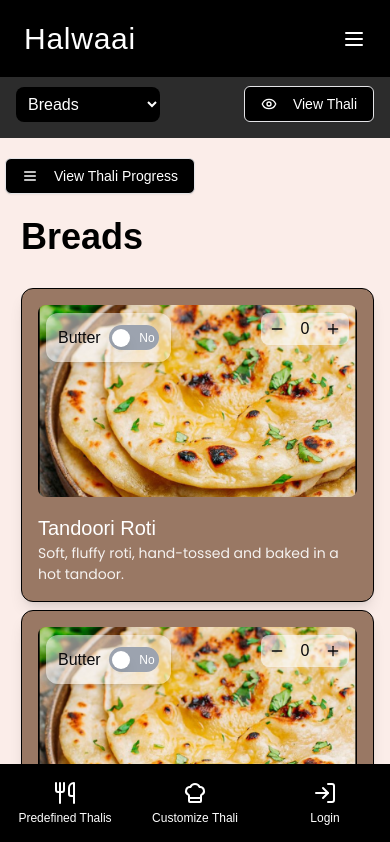
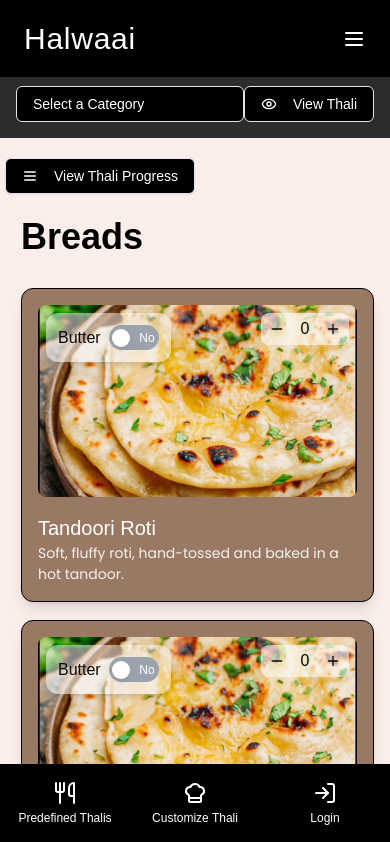
Before and after one commit to Ramsha42001/halwaai-ui, a Next.js app: page /user in a window 390 px wide. Shown: the top 842 px of the page. Built offline with nearby package versions, Linux system fonts and the light colour scheme; a web font is replaced by a local one.

Commit message:
added responsiveness

```diff
--- a/src/app/admin/menuItems/page.tsx
+++ b/src/app/admin/menuItems/page.tsx
@@ -128,7 +128,7 @@ export default function MenuPage() {
           </div>
         </div>
 
-        <div className="grid grid-cols-1 sm:grid-cols-2 lg:grid-cols-3 gap-4 md:gap-6">
+        <div className="grid grid-cols-1 sm:grid-cols-2 lg:grid-cols-3 gap-4 md:gap-6 mb-[100px]">
           <MenuItemCard
             title="Gulab Jamun"
             description="Sweet dumplings soaked in sugar syrup"
--- a/src/app/admin/page.tsx
+++ b/src/app/admin/page.tsx
@@ -10,7 +10,7 @@ export default function MenuPage() {
 
   return (
     <div className="min-h-screen bg-[#fff5f5] text-[black] flex-column">
-      <div className="bg-[#F4CE14] w-[full] h-[70px] fixed top-[70px] left-0 right-0 flex items-center justify-end">
+      <div className="bg-[#F4CE14] w-[full] h-[50px] fixed top-[70px] left-0 right-0 flex items-center justify-end">
         <Button onClick={() => router.push('/admin/menuItems')} className="w-auto h-[40px] bg-[white] text-black border border-black rounded-md p-2 mr-[10px]">
           <span>Go to dashboard</span>
         </Button>
--- a/src/app/admin/predefinedThaalis/page.tsx
+++ b/src/app/admin/predefinedThaalis/page.tsx
@@ -22,7 +22,7 @@ export default function PredefinedThaalis() {
         {/* Header Section */}
 
         <div className="flex flex-row justify-between items-start mb-8">
-          <h1 className="text-3xl text-black font-bold mb-2">Your Predefined Thalis</h1>
+          <h1 className="text-3xl text-black font-bold mb-2 sm:text-2xl">Your Predefined Thalis</h1>
           <Button
             onClick={() => setIsAddThaliOpen(true)}
             className="mt-4 bg-black hover:bg-gray-800 flex items-center"
@@ -33,7 +33,7 @@ export default function PredefinedThaalis() {
         </div>
 
         {/* Thalis Grid */}
-        <div className="grid grid-cols-1 md:grid-cols-3 gap-6">
+        <div className="grid grid-cols-1 sm:grid-cols-2 lg:grid-cols-3 gap-6 mb-20 sm:mb-[100px] justify-items-center">{/* Adjusted margins, justify-items */}
   {menuItems.map((item, index) => (
     <ThaliCard
       key={index}
@@ -45,6 +45,7 @@ export default function PredefinedThaalis() {
     />
   ))}
 </div>
+
 
         {/* Add Thali Popup */}
         <CustomPopup
--- a/src/components/MenuBar/page.tsx
+++ b/src/components/MenuBar/page.tsx
@@ -1,15 +1,8 @@
 'use client'
 
 import { Button } from "@/components/ui/button"
-import {
-  Sheet,
-  SheetContent,
-  SheetDescription,
-  SheetHeader,
-  SheetTitle,
-  SheetTrigger,
-} from "@/components/ui/sheet"
 import { Eye } from 'lucide-react'
+import { useState, useEffect } from 'react';
 
 const categories = [
   { id: "breads", name: "Breads" },
@@ -20,13 +13,59 @@ const categories = [
   { id: "dal", name: "Dal" },
   { id: "beverages", name: "Beverages" },
   { id: "add-ons", name: "Add-Ons" }
-]
+];
 
 export function MenuBar() {
+  const [isDropdownOpen, setIsDropdownOpen] = useState(false);
+  const [isMobile, setIsMobile] = useState(false);
+
+  useEffect(() => {
+    const handleResize = () => {
+      setIsMobile(window.innerWidth <= 768); // Adjust breakpoint as needed
+    };
+
+    window.addEventListener('resize', handleResize);
+    handleResize(); // Initial check
+
+    return () => window.removeEventListener('resize', handleResize);
+  }, []);
+
+
+  const toggleDropdown = () => {
+    setIsDropdownOpen(!isDropdownOpen);
+  };
+
   return (
-    <div className="bg-[#2C2C2C] text-white p-4 flex items-center justify-between overflow-x-auto">
-      {/* For larger screens, display the categories in a row */}
-      <div className="hidden md:flex space-x-4">
+    <div className="bg-[#2C2C2C] text-white p-4 flex items-center justify-between overflow-x-auto relative"> {/* Added relative for positioning */}
+
+       {isMobile ? (
+        <div className="relative w-full"> {/* Dropdown container takes full width on mobile */}
+          <Button onClick={toggleDropdown} variant="outline" className="bg-black text-white hover:bg-black/90 w-full text-left justify-between"> {/* Updated button styles */}
+            {isDropdownOpen ? "Close Menu"  : "Select a Category"}
+          </Button>
+
+          {isDropdownOpen && (
+            <div className="absolute top-12 left-0 w-full bg-black z-10 rounded-lg">
+                {categories.map((category) => (
+                    <Button
+                      key={category.id}
+                      variant="ghost"
+                      className="text-white hover:text-white/70 hover:bg-background block w-full text-left"
+                      onClick={() => {
+                        //Handle Category Selection
+                        console.log("Selected:", category.name);
+                        setIsDropdownOpen(false); // Close dropdown after selection
+                      }}
+                    >
+                      {category.name}
+                    </Button>
+                  ))}
+
+            </div>
+          )}
+        </div>
+      ) : (
+         <div className="flex space-x-4"> {/* Desktop View */}
             {categories.map((category) => (
               <Button
                 key={category.id}
@@ -37,24 +76,15 @@ export function MenuBar() {
               </Button>
             ))}
           </div>
+      )}
 
-      {/* For smaller screens, show a dropdown */}
-      <div className="md:hidden">
-        <select className="p-2 bg-black text-white rounded-lg">
-          {categories.map((category) => (
-            <option key={category.id}>{category.name}</option>
-          ))}
-        </select>
-      </div>
 
-      {/* View Thali Button outside the dropdown */}
 
-          <Button variant="outline" className="bg-black text-white hover:bg-black/90">
+      {/* View Thali Button */}
+      <Button variant="outline" className="bg-black text-white hover:bg-black/90 whitespace-nowrap"> {/* Added whitespace-nowrap */}
         <Eye className="mr-2 h-4 w-4" />
         View Thali
       </Button>
-
-
     </div>
   )
 }
--- a/src/components/menu-cards.tsx
+++ b/src/components/menu-cards.tsx
@@ -2,7 +2,8 @@
 
 import { cn } from "@/lib/utils";
 import { Button } from "@/components/ui/button";
-import { useState } from "react";
+import { useState, useEffect } from "react";
+
 
 const categories = [
   "Deserts",
@@ -18,8 +19,49 @@ const categories = [
 
 export default function MenuCategories() {
   const [activeCategory, setActiveCategory] = useState("Deserts");
+  const [isMobile, setIsMobile] = useState(false);
+  const [isDropdownOpen, setIsDropdownOpen] = useState(false);
+
+  useEffect(() => {
+    const handleResize = () => {
+      setIsMobile(window.innerWidth <= 768); // Adjust breakpoint as needed
+    };
+
+    window.addEventListener('resize', handleResize);
+    handleResize(); // Initial check
+    return () => window.removeEventListener('resize', handleResize);
+  }, []);
+
+  const toggleDropdown = () => setIsDropdownOpen(!isDropdownOpen);
+
 
   return (
+    <div className="relative w-full"> {/* Added relative for positioning */}
+      {isMobile ? (
+        <div className="relative items-center w-full">
+            <Button onClick={toggleDropdown} variant="outline" className="bg-black text-white hover:bg-background w-full text-left justify-between"> {/* Button to toggle dropdown */}
+              {isDropdownOpen ? "Close" : activeCategory || "Select Category"} {/* Display active category or placeholder */}
+            </Button>
+            {isDropdownOpen && ( // Show dropdown content when open
+              <div className="absolute top-12 left-0 w-full bg-white z-10 rounded-lg shadow-md">
+                {categories.map((category) => (
+                  <Button
+                    key={category}
+                    variant="ghost"
+                    className="text-black hover:text-black hover:bg-gray-100 block w-full text-left"
+                    onClick={() => {
+                      setActiveCategory(category);
+                      toggleDropdown(); // Close dropdown after selection
+                    }}
+                  >
+                    {category}
+                  </Button>
+                ))}
+              </div>
+            )}
+          </div>
+
+      ) : (
       <div className="bg-[#1a1a1a] flex flex-wrap justify-center gap-2 md:gap-4 rounded-lg p-2">
         {categories.map((category) => (
           <Button
@@ -35,5 +77,7 @@ export default function MenuCategories() {
           </Button>
         ))}
       </div>
+      )}
+    </div>
   );
 }
--- a/src/components/menuItemCard/page.tsx
+++ b/src/components/menuItemCard/page.tsx
@@ -30,7 +30,7 @@ export function MenuItemCard({
   const [isToggled, setIsToggled] = useState(false)
   return (
     <>
-    <Card className="bg-[#997864] border-[1px] border-[black] w-full md:w-[350px]">
+    <Card className="bg-[#997864] border-[1px] border-[black] w-full md:w-[350px] mb-[10px]">
       <CardContent className="p-4">
         <div className="relative">
           <img
```
Lines whose indentation alone changed are shown as unchanged.
